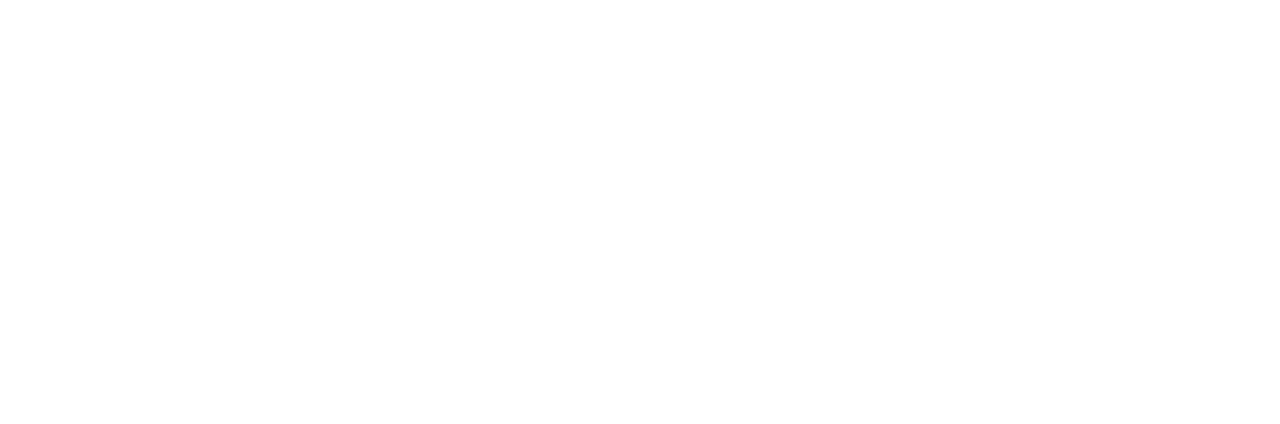
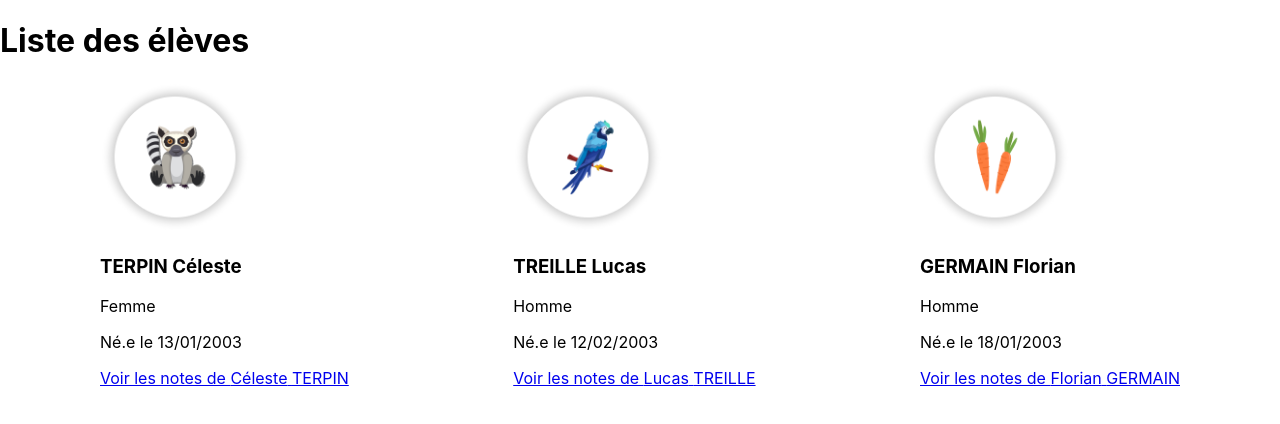
Before and after one commit to Cxlxst/noteBuster, a React (Create React App) app: page /eleve in a window 1280 px wide. Before the commit this address had no page. Shown: the top 424 px of the page. Built offline with nearby package versions, Linux system fonts and the light colour scheme.

Commit message:
[FEAT] Add liste élèves et professeurs

```diff
--- a/src/App.js
+++ b/src/App.js
@@ -28,6 +28,15 @@
       <h1>Les notes</h1>
       <p>{notes.length} notes disponibles</p>
       <ListeNotes liste={notes}/>
+
+      <a href={`/eleve`}>
+        Voir la liste des élèves
+      </a>
+
+      <a href={`/professeur`}>
+        Voir la liste des professeurs
+      </a>
+
     </>
   );
 }
--- a/src/index.js
+++ b/src/index.js
@@ -5,6 +5,8 @@
 import EleveParClasse from './personnes/EleveParClasse'
 import reportWebVitals from './reportWebVitals';
 import { BrowserRouter as Router, Routes, Route } from 'react-router-dom';
+import { Eleve } from './personnes/Eleve';
+import { Professeur } from './personnes/Professeur';
 
 const root = ReactDOM.createRoot(document.getElementById('root'));
 root.render(
@@ -13,6 +15,8 @@
       <Routes>
         <Route path="/" element={<App />} />
         <Route path="/eleve-par-classe/:id" element={<EleveParClasse />}/>
+        <Route path="/eleve" element={<Eleve />}/>
+        <Route path="/professeur" element={<Professeur />}/>
       </Routes>
     </Router>
   </React.StrictMode>
--- /dev/null
+++ b/src/personnes/Eleve.jsx
@@ -0,0 +1,35 @@
+
+import { FichePersonne } from "./fichePersonne/FichePersonne"
+import { personne } from './personnes';
+import "./EleveParClasse.css"
+
+export const Eleve = () => {
+
+    const listeEleve = personne.filter(eleve => eleve.role.toString() === "1");
+
+    return (
+        <div>
+
+
+            <h1>Liste des élèves</h1>
+
+            <div class="listeEleveParClasse">
+                {listeEleve.map(eleve => (
+
+                    <div key={eleve.id} >
+                        <FichePersonne key={eleve.id} nom={eleve.nom} prenom={eleve.prenom} image={eleve.image} dateNaissance={eleve.dateNaissance} genre={eleve.genre}/>
+                        <a href={`/eleve-par-classe/${eleve.id}`}>
+                            Voir les notes de {eleve.prenom} {eleve.nom}
+                        </a>
+                    </div>
+
+                ))}
+            </div>
+
+
+
+        </div>
+    );
+}
+
+export default Eleve;
--- /dev/null
+++ b/src/personnes/Professeur.jsx
@@ -0,0 +1,35 @@
+import { FichePersonne } from "./fichePersonne/FichePersonne"
+import { personne } from './personnes';
+import "./EleveParClasse.css"
+
+export const Professeur = () => {
+
+    const listeProfesseur = personne.filter(eleve => eleve.role.toString() === "2");
+
+
+    return (
+        <div>
+
+
+            <h1>Liste des professeurs</h1>
+
+            <div class="listeEleveParClasse">
+                {listeProfesseur.map(eleve => (
+
+                    <div key={eleve.id} >
+                        <FichePersonne key={eleve.id} nom={eleve.nom} prenom={eleve.prenom} image={eleve.image} dateNaissance={eleve.dateNaissance} genre={eleve.genre}/>
+                        <a href={`/eleve-par-classe/${eleve.id}`}>
+                            Voir les notes de {eleve.prenom} {eleve.nom}
+                        </a>
+                    </div>
+
+                ))}
+            </div>
+
+
+
+        </div>
+    );
+}
+
+export default Professeur;
--- a/src/personnes/personnes.js
+++ b/src/personnes/personnes.js
@@ -11,7 +11,8 @@
         image: ppC,
         dateNaissance: "13/01/2003",
         genre: "Femme",
-        idClasse: 1
+        idClasse: 1,
+        role:1
     },
     {
         id: 2,
@@ -20,7 +21,8 @@
         image: ppL,
         dateNaissance: "12/02/2003",
         genre: "Homme",
-        idClasse: 1
+        idClasse: 1,
+        role:1
     },
     {
         id: 3,
@@ -29,7 +31,8 @@
         image: ppF,
         dateNaissance: "18/01/2003",
         genre: "Homme",
-        idClasse: 1
+        idClasse: 1,
+        role:1
     },
     {
         id: 4,
@@ -38,6 +41,7 @@
         image: ppH,
         dateNaissance: "31/05/2001",
         genre: "Homme",
-        idClasse: 2
+        idClasse: 2,
+        role:2
     }
 ]
```
Also changed, not shown: src/personnes/listeEleve.jsx (added, +25 -0 lines), src/personnes/listeProf.jsx (added, +25 -0 lines).
